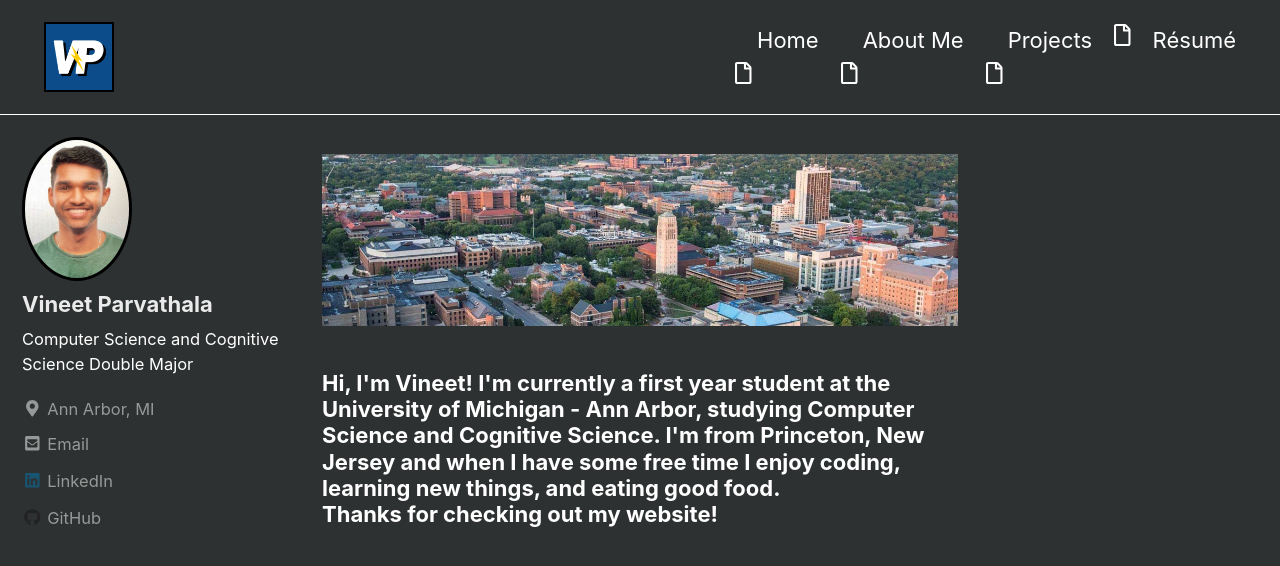
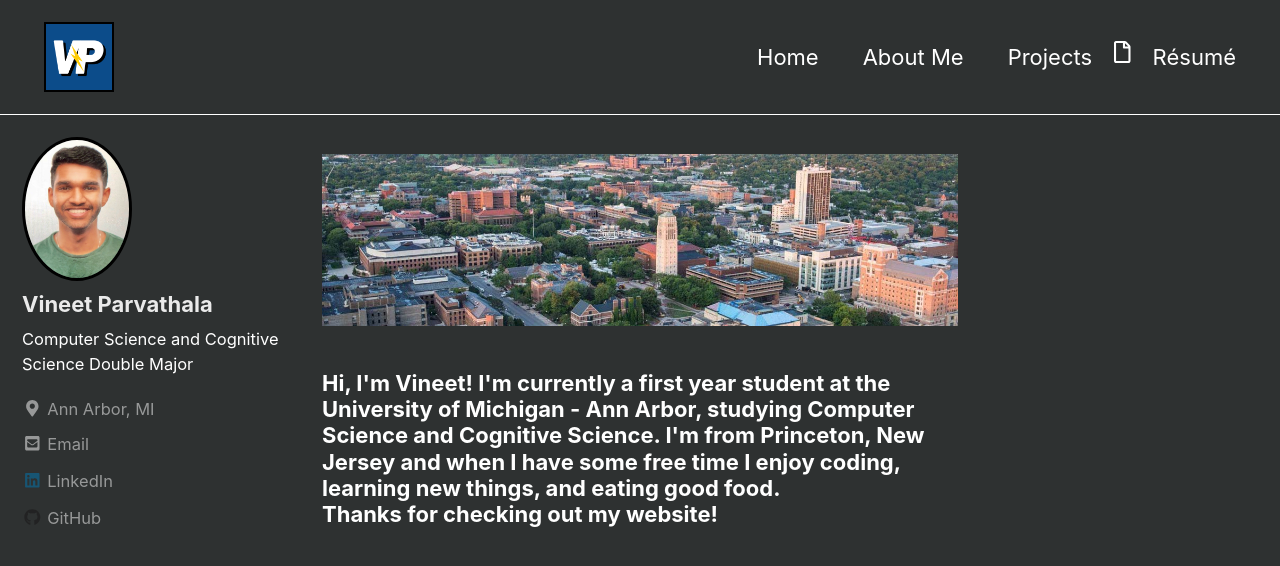
Before and after one commit to vparv/vparv.github.io, a Jekyll site: the page built from index.html, in a window 1280 px wide and 900 px high. Shown: the top 566 px of the window. Built offline with Jekyll 4.4.1, drawn with Linux system fonts in a browser that asks for light colours; cached includes are drawn as plain includes; nearby versions of some CDN libraries; the list of posts is cut into pages by our own code.

Commit message:
removed icons

```diff
--- a/_includes/masthead.html
+++ b/_includes/masthead.html
@@ -13,9 +13,7 @@
             {%- endif -%}
 
             <li class="masthead__menu-item">
-              <a href="{{ url }}" {% if link.description %}title="{{ link.description }}"{% endif %}>{{ link.title }}</a><i class="far fa-file"></i>
-
-
+              <a href="{{ url }}" {% if link.description %}title="{{ link.description }}"{% endif %}>{{ link.title }}</a>
             </li>
 
           {%- endfor -%}
```
